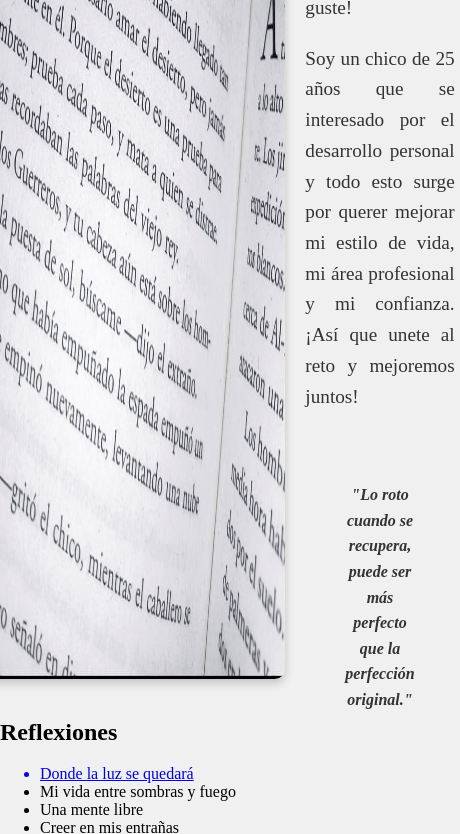
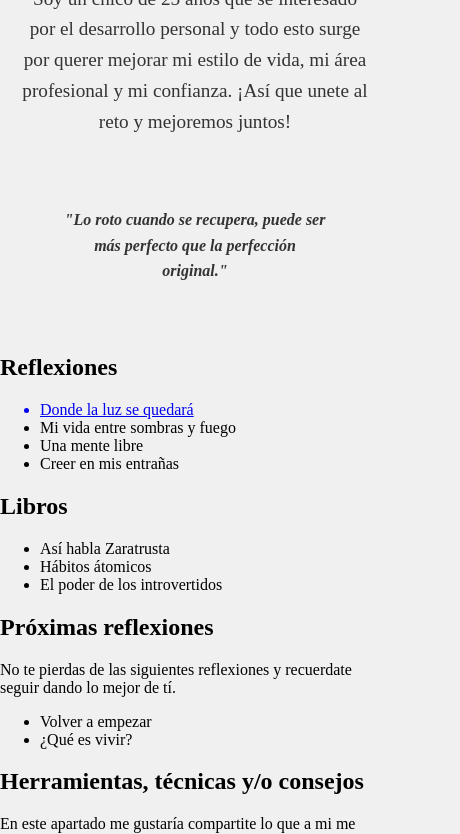
Before and after one commit to gerardolggr/mi-blog, a plain HTML site: page index.html in a window 390 px wide. Shown: the part 1100-1934 px from the top of the page, 460 px wide, since content can reach past the window. Drawn offline with Linux system fonts and the light colour scheme.

Commit message:
Making the home page responsive

```diff
--- a/style.css
+++ b/style.css
@@ -64,3 +64,26 @@ body{
     top: 50px
 }
 /*End Div About*/
+
+/*Responsive page*/
+@media (min-width: 320px) and (max-width: 768px) {
+    /*Header*/
+    .hero{
+        flex-direction: column;
+        align-items: center;
+    }
+
+    /*Div about*/
+    #about{
+        flex-direction: column;
+        align-items: center;
+    }
+
+    .about-text{
+        text-align: center;
+    }
+
+    .about-extra{
+        margin-bottom: 5rem;
+    }
+}
```
